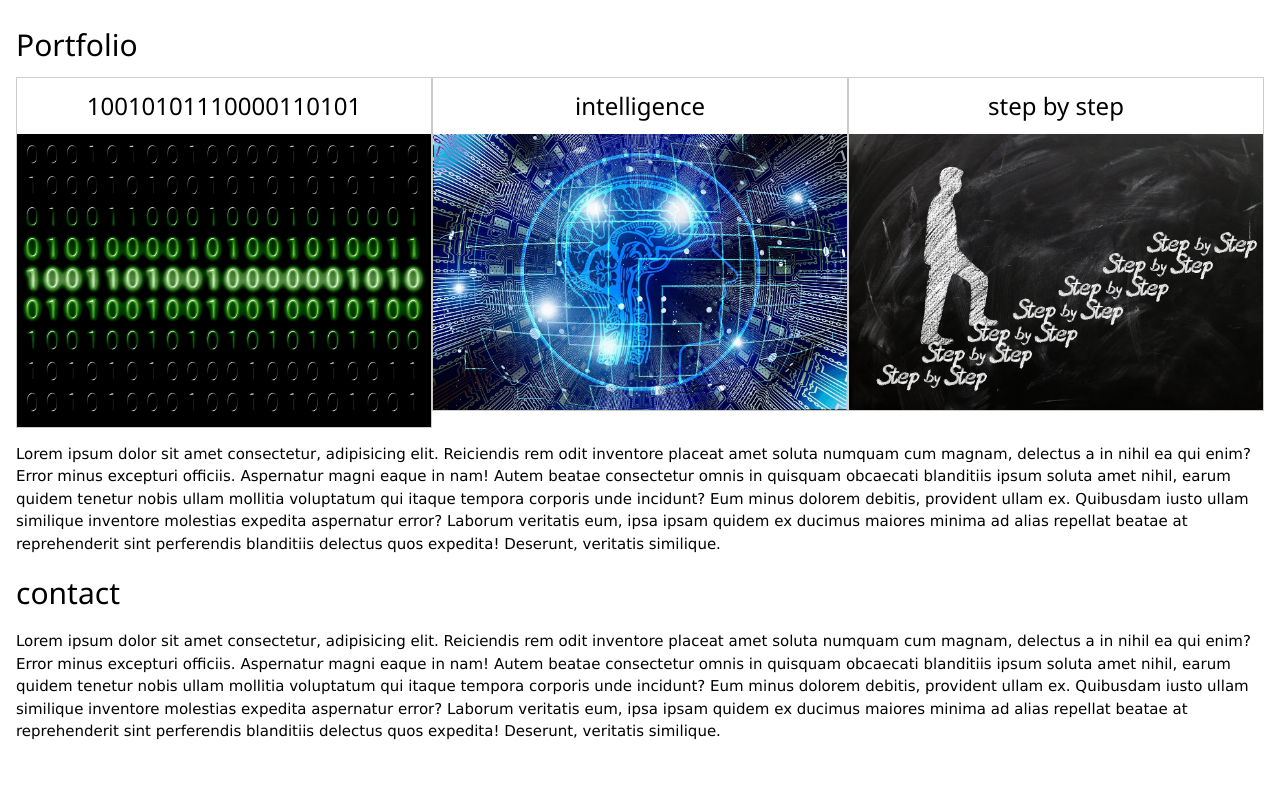
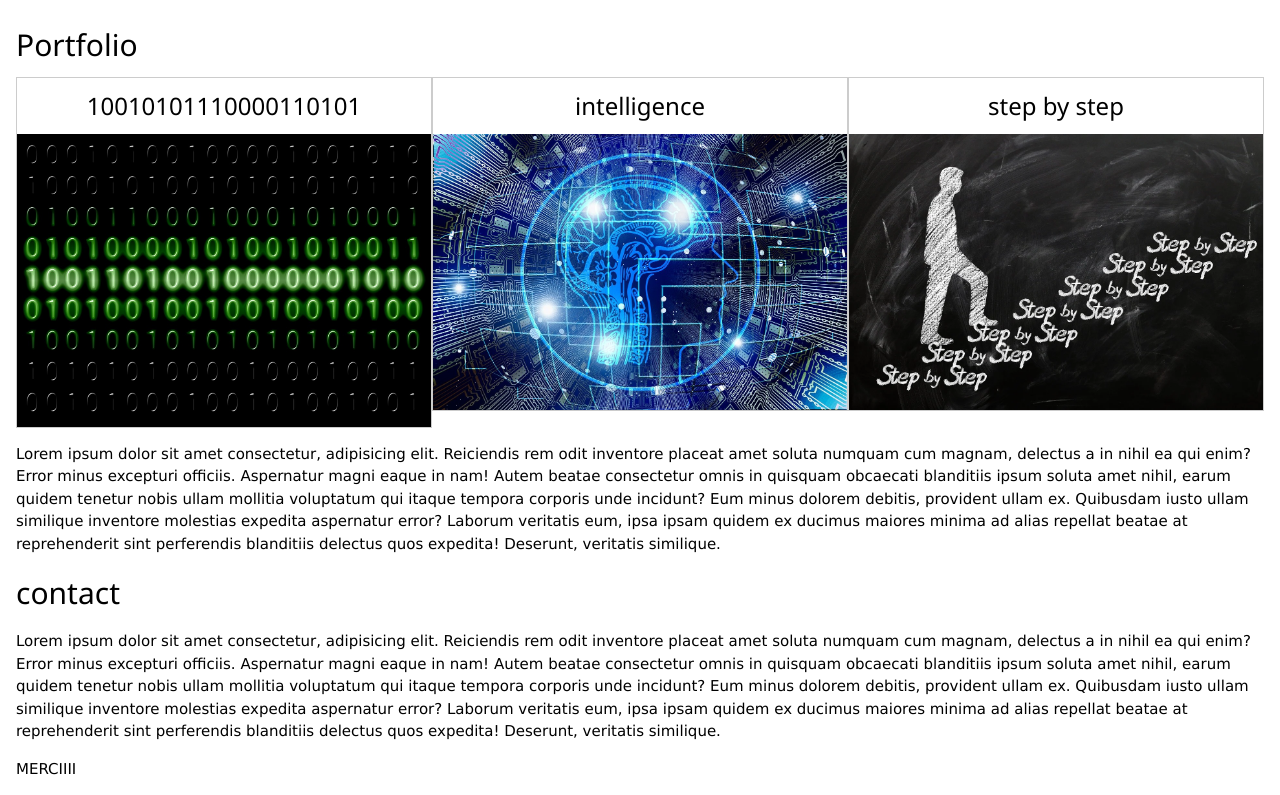
Before and after one commit to Majdi1991/Majdi1991, a plain HTML site: page index.html in a window 1280 px wide. Shown: the part 693-1488 px from the top of the page. Before the commit the page ends 1451 px from the top, so only its background shows below. Drawn offline with Linux system fonts and the light colour scheme.

Commit message:
Added a p title

```diff
--- a/index.html
+++ b/index.html
@@ -171,6 +171,7 @@
               quos expedita! Deserunt, veritatis similique.
             </p>
           </section>
+          <p> MERCIIII</p>
     </main>
     <!-- MAIN END -->
     <!-- FOOTER START -->
```
